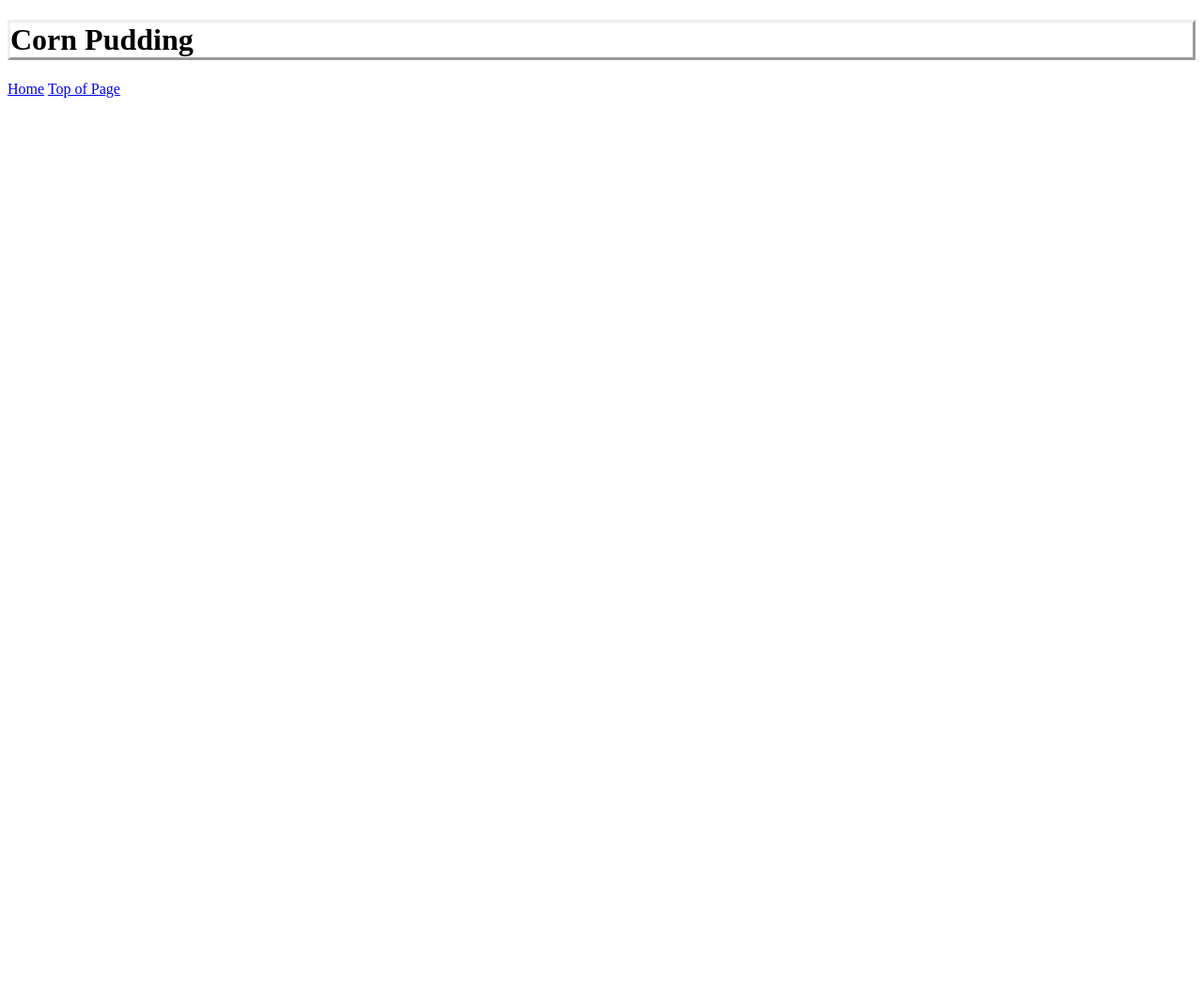
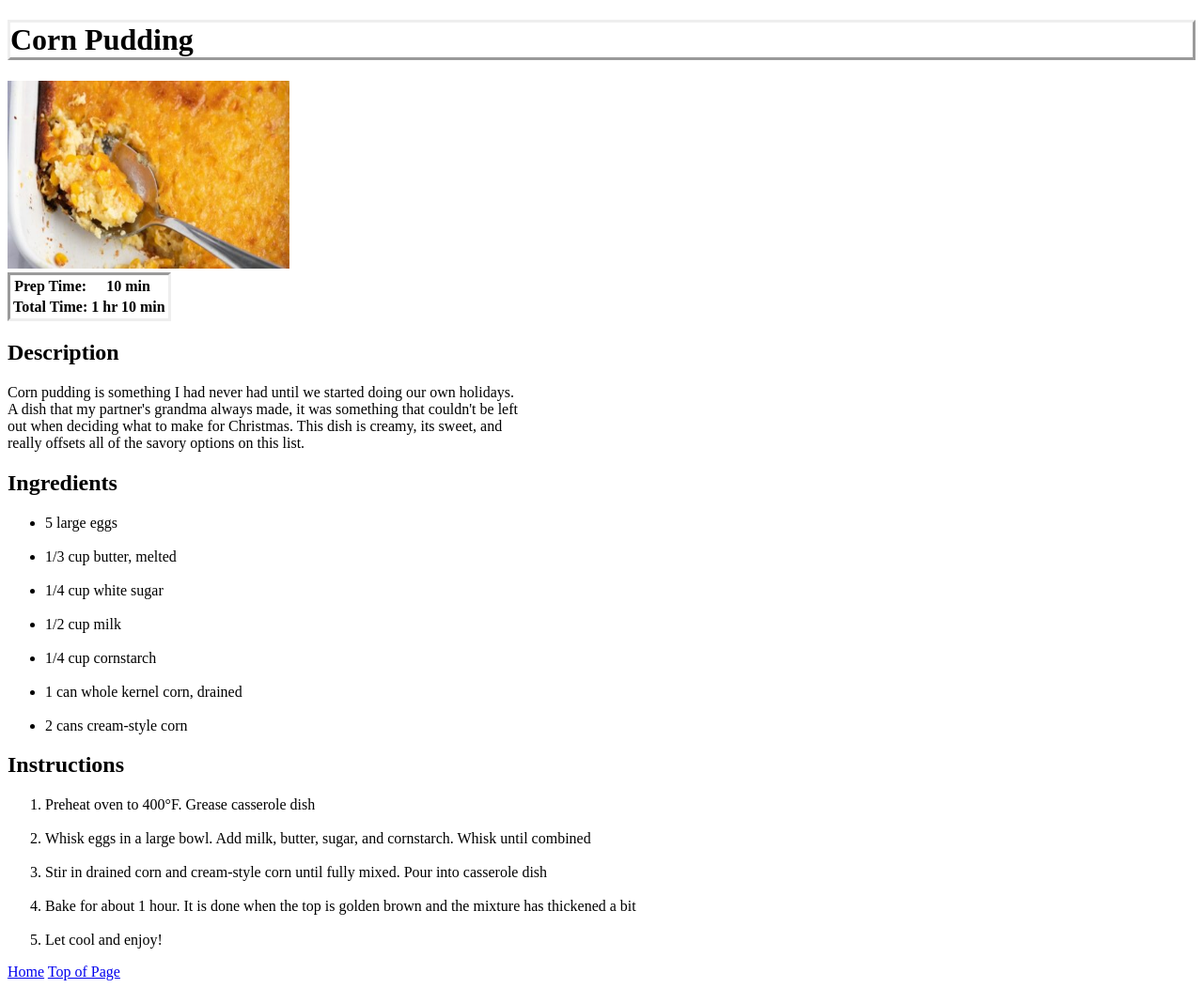
Before and after one commit to colej780/odin-recipes, a plain HTML site: page recipes/corn.html in a window 1280 px wide. Shown: the whole page at 94% size. Before the commit the page ends 800 px from the top, so only its background shows below. Drawn offline with Linux system fonts and the light colour scheme.

Commit message:
Final draft corn.html

```diff
--- a/recipes/corn.html
+++ b/recipes/corn.html
@@ -7,6 +7,43 @@
 </head>
 <body>
     <h1 style="border:outset">Corn Pudding</h1>
+    <img src="../images/corn.jpg" height="200" width="300">
+    <table style="border:inset">
+        <tr>
+            <th>Prep Time:</th>
+            <th>10 min</th>
+        </tr>
+        <tr>
+            <th>Total Time:</th>
+            <th>1 hr 10 min</th>
+        </tr>
+    </table>
+
+    <h2>Description</h2>
+    <p>Corn pudding is something I had never had until we started doing our own holidays.<br>
+        A dish that my partner's grandma always made, it was something that couldn't be left<br>
+        out when deciding what to make for Christmas. This dish is creamy, its sweet, and<br>
+        really offsets all of the savory options on this list.</p>
+
+    <h2>Ingredients</h2>
+    <ul>
+        <li>5 large eggs</li><br>
+        <li>1/3 cup butter, melted</li><br>
+        <li>1/4 cup white sugar</li><br>
+        <li>1/2 cup milk</li><br>
+        <li>1/4 cup cornstarch</li><br>
+        <li>1 can whole kernel corn, drained</li><br>
+        <li>2 cans cream-style corn</li>
+    </ul>
+
+    <h2>Instructions</h2>
+    <ol>
+        <li>Preheat oven to 400°F. Grease casserole dish</li><br>
+        <li>Whisk eggs in a large bowl. Add milk, butter, sugar, and cornstarch. Whisk until combined</li><br>
+        <li>Stir in drained corn and cream-style corn until fully mixed. Pour into casserole dish</li><br>
+        <li>Bake for about 1 hour. It is done when the top is golden brown and the mixture has thickened a bit</li><br>
+        <li>Let cool and enjoy!</li>
+    </ol>
 
     <a href="../index.html">Home</a>
     <a href="#top">Top of Page</a>
```
